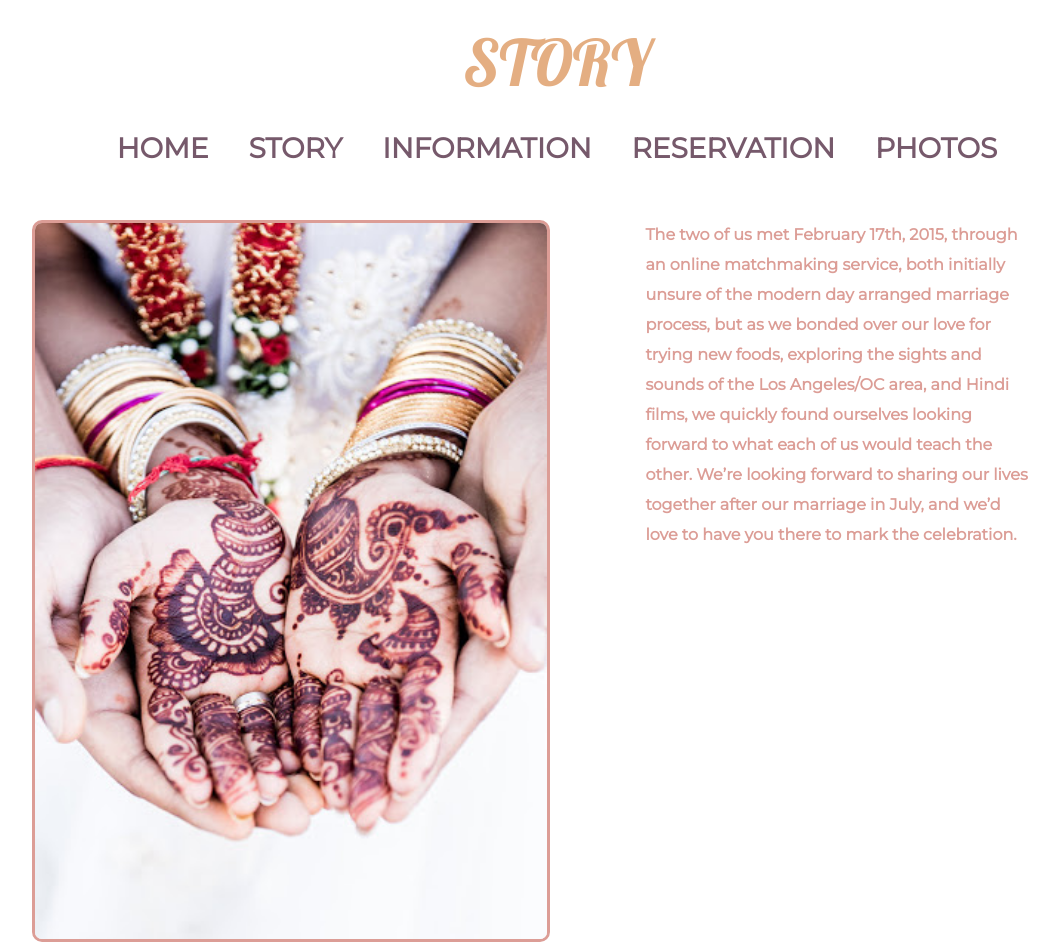
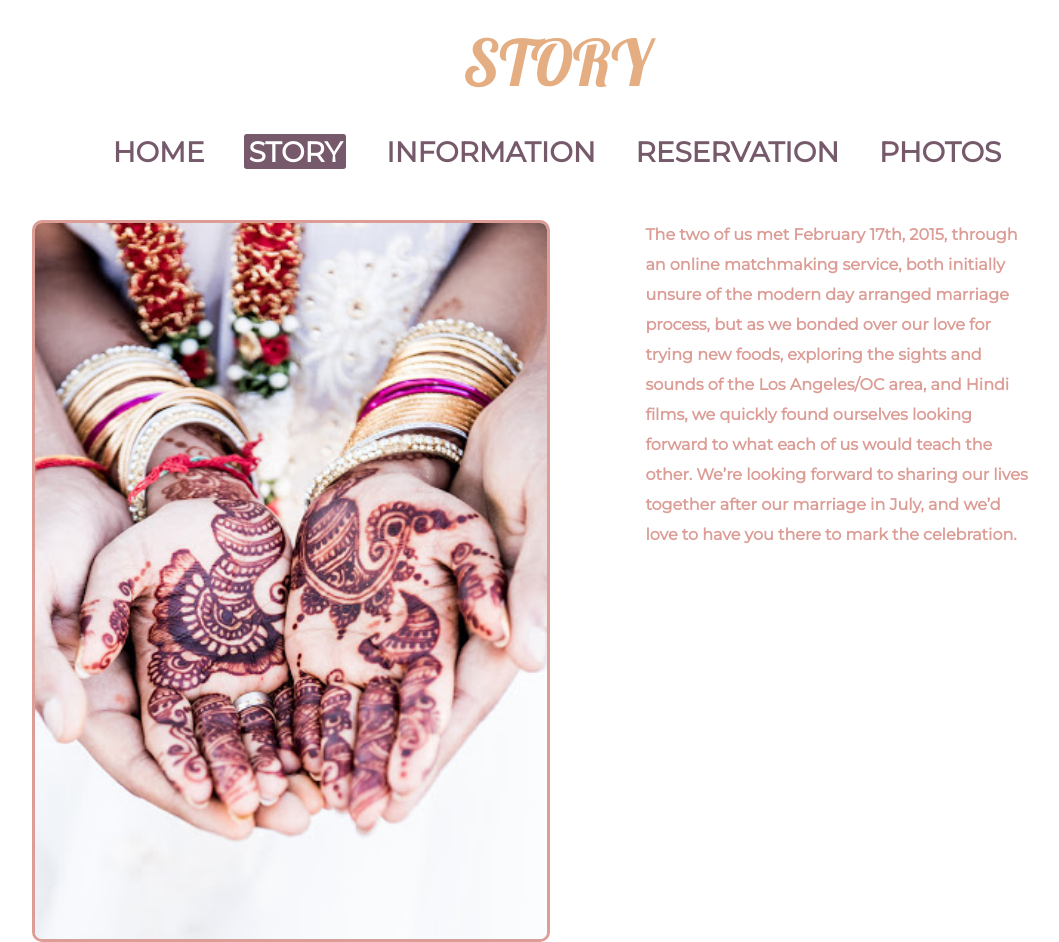
Before and after one commit to vijayxtreme/Wedding_Site_v2, a plain HTML site: page story.html in a window 1280 px wide. Shown: the whole page, without its empty margins (83-1142 px from the left). Drawn offline with nearby package versions, Linux system fonts and the light colour scheme.

Commit message:
Highlight active menu item

```diff
--- a/css/style.css
+++ b/css/style.css
@@ -52,6 +52,18 @@ table {
 
 /* MAIN CSS */
 
+.selected {
+	background-color: #76596B;
+	border: 1px solid #76596B;
+	color: white;
+	border-radius: 3px;
+	padding: 3px;
+}
+
+.selected:hover {
+	opacity: 0.7;
+}
+
 body {
   background-color: #fff;
   font-family: "Open Sans", sans-serif;
@@ -79,8 +91,7 @@ header ul {
 
 header ul li {
   display: inline;
-  color: #76596B;
-    /*padding: 0 20px;*/
+  /*color: #76596B;*/
   font-size: 1.75em;
 }
 
@@ -88,11 +99,13 @@ a {
   text-decoration: none;
   display: inline-block;
   margin: 0 20px;
+	color: #76596B;
 }
 
 header ul a:hover {
   cursor: pointer;
   border-bottom: 3px solid #76596B;
+	color: #76596B;
 }
 
 #centerpiece {
--- a/js/app.js
+++ b/js/app.js
@@ -1,6 +1,7 @@
 var Navigation = function() {
   this.nav = document.createElement('nav');
   this.ul = document.createElement('ul');
+  this.ul.setAttribute('id', 'subnav');
 
   this.navItems = ['story', 'information', 'reservation', 'photos'];
   this.home = document.createElement('li');
@@ -29,3 +30,15 @@ var Navigation = function() {
 };
 
 new Navigation();
+
+$(document).ready(function(){
+  $('#subnav a').each(function(index){
+    if(this.href.trim() == window.location){
+      var item = $(this);
+        item.addClass('selected');
+        item.addClass('selected:hover');
+        item.css('color', 'white');
+        item.css('border-bottom', 'none');
+    }
+  });
+});
--- a/story.html
+++ b/story.html
@@ -14,6 +14,7 @@
       <img class="story-img" src="img/wedding1.jpg" />
       <div class="story-story">The two of us met February 17th, 2015, through an online matchmaking service, both initially unsure of the modern day arranged marriage process, but as we bonded over our love for trying new foods, exploring the sights and sounds of the Los Angeles/OC area, and Hindi films, we quickly found ourselves looking forward to what each of us would teach the other. We’re looking forward to sharing our lives together after our marriage in July, and we’d love to have you there to mark the celebration.</div>
     </section>
+    <script type="text/javascript" src="https://code.jquery.com/jquery-2.1.4.min.js"></script>
     <script type="text/javascript" src="js/app.js"></script>
   </body>
 </html>
```
